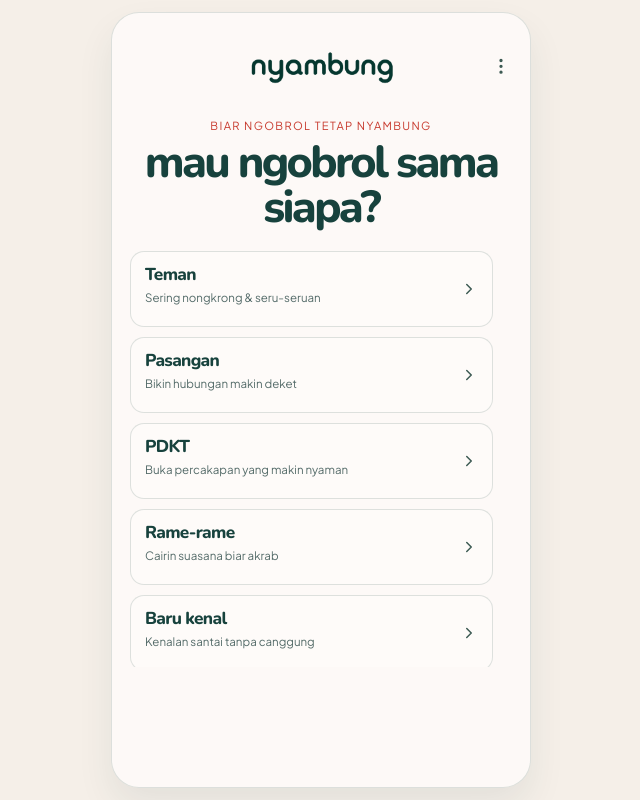
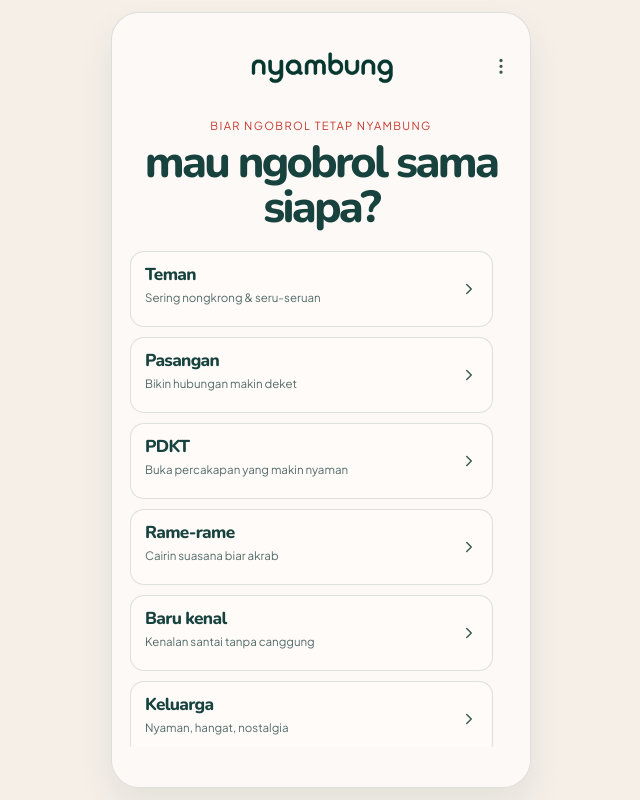
Before and after one commit to royhanmh/nyambung, a React (Vite) app: page / in a window 1280 px wide. Shown: the whole page, without its empty margins (319-959 px from the left). Built offline with nearby package versions, Linux system fonts and the light colour scheme.

Commit message:
style: adjust button max-height and add flex properties for improved layout

```diff
--- a/src/styles.css
+++ b/src/styles.css
@@ -316,11 +316,13 @@ button {
   display: grid;
   grid-template-columns: 1fr;
   gap: 10px;
-  max-height: min(52dvh, 520px);
+  max-height: min(62dvh, 620px);
+  flex: 1;
   overflow-y: auto;
   overscroll-behavior: contain;
   scrollbar-gutter: stable;
   padding-right: 4px;
+  align-content: start;
 }
 
 .option-card {
```
